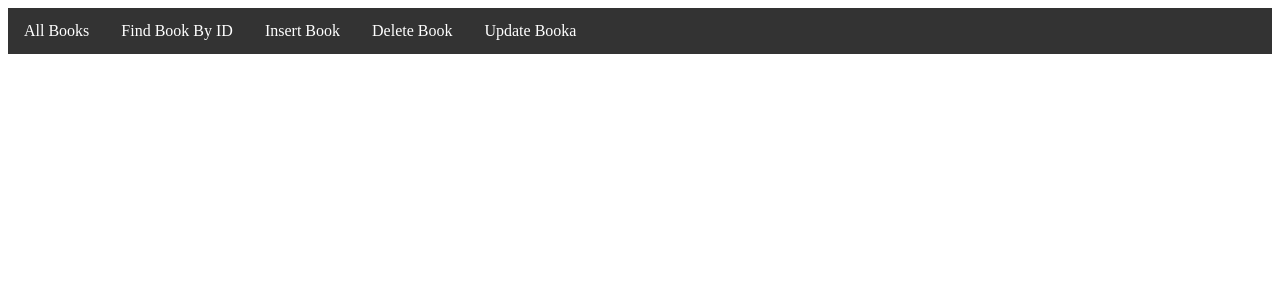
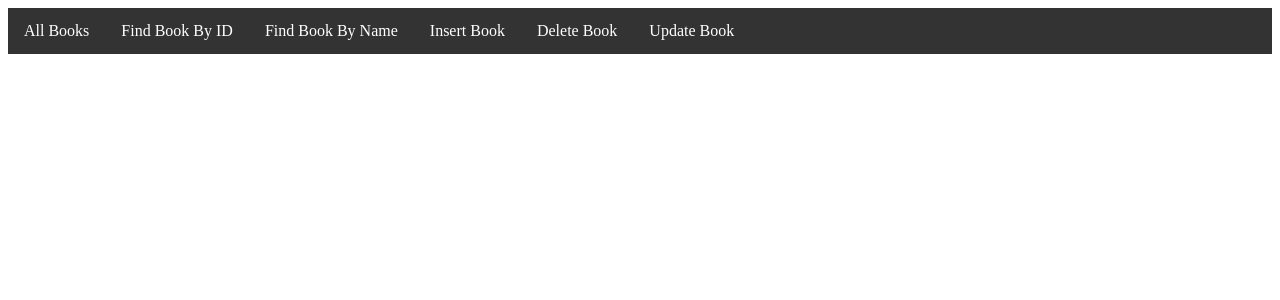
Before and after one commit to CodingMike15/e-library, a Flask app: page / in a window 1280 px wide. Shown: the top 300 px of the page. Run offline with Flask 2, Linux system fonts and the light colour scheme; data that the repository does not hold is empty.

Commit message:
Find book by name added

```diff
--- a/src/book_controller.py
+++ b/src/book_controller.py
@@ -37,3 +37,10 @@ def get_books():
     query = "SELECT id, name, author FROM books"
     cursor.execute(query)
     return cursor.fetchall()
+
+def get_by_name(name):
+    db = get_db()
+    cursor = db.cursor()
+    statement = 'SELECT id, name, author FROM books WHERE name = ?'
+    cursor.execute(statement, [name])
+    return cursor.fetchone()
--- a/src/main.py
+++ b/src/main.py
@@ -1,6 +1,6 @@
 from flask import Flask, jsonify, request, render_template
 import book_controller
-from db import create_tables
+from db import create_tables, get_db
 
 app = Flask(__name__)
 
@@ -18,6 +18,16 @@ def get_book_by_id():
         book_id = request.form['book']
         book = book_controller.get_by_id(book_id)
         return render_template('find_book_by_id.html', book=book)
+
+@app.route('/findbookbyname', methods=['GET', 'POST'])
+def get_book_by_name():
+    if request.method == 'GET':
+        return render_template('find_book_by_name.html')
+
+    if request.method == 'POST':
+        book_name = request.form['name']
+        book = book_controller.get_by_name(book_name)
+        return render_template('find_book_by_name.html', book=book)
 
 @app.route('/insertbook', methods=['GET', 'POST'])
 def insert_book():
--- a/src/templates/base.html
+++ b/src/templates/base.html
@@ -12,9 +12,10 @@
             <ul>
                 <li><a href="/">All Books</a></li>
                 <li><a href="/findbookbyid">Find Book By ID</a></li>
+                <li><a href="/findbookbyname">Find Book By Name</a></li>
                 <li><a href="/insertbook">Insert Book</a></li>
                 <li><a href="/deletebook">Delete Book</a></li>
-                <li><a href="/updatebook">Update Booka</a></li>
+                <li><a href="/updatebook">Update Book</a></li>
             </ul>
         </nav>
         {% block content %}{% endblock %}
```
Also changed, not shown: src/templates/find_book_by_name.html (added, +16 -0 lines).
